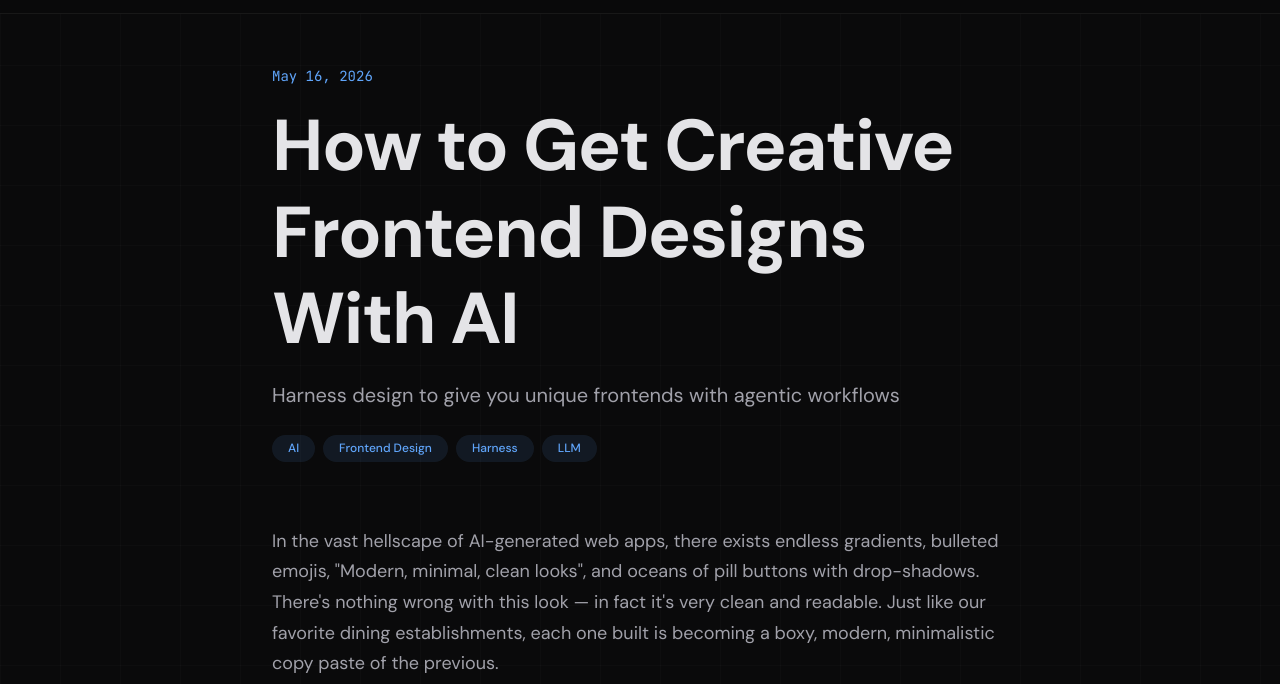
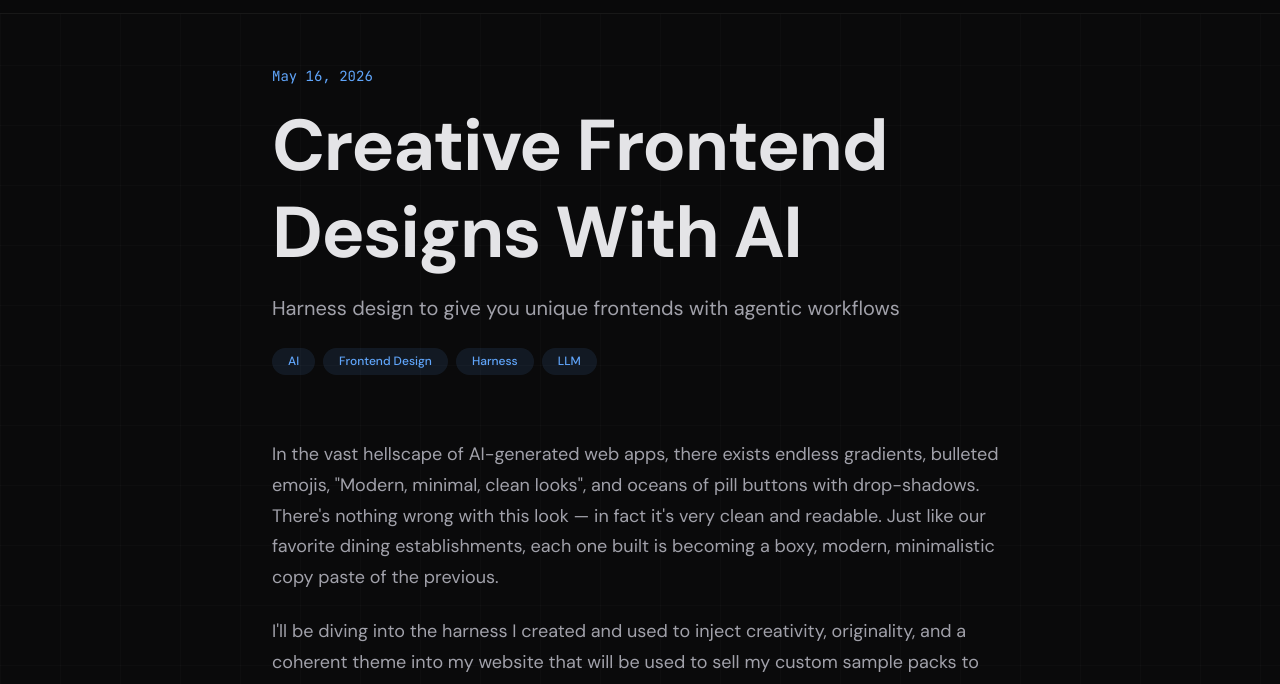
Before and after one commit to seancampbell3161/portfolio, an Astro site: page /blog/llm-frontend-design-harness in a window 1280 px wide. Shown: the part 55-739 px from the top of the page. Built offline with nearby package versions, Linux system fonts and the light colour scheme; Astro itself is replaced by a stand-in of ours.

Commit message:
shorten title

```diff
--- a/src/content/blog/llm-frontend-design-harness.mdx
+++ b/src/content/blog/llm-frontend-design-harness.mdx
@@ -1,5 +1,5 @@
 ---
-title: "How to Get Creative Frontend Designs With AI"
+title: "Creative Frontend Designs With AI"
 description: "Harness design to give you unique frontends with agentic workflows"
 pubDate: 2026-05-16
 tags: ["AI", "Frontend Design", "Harness", "LLM"]
```
